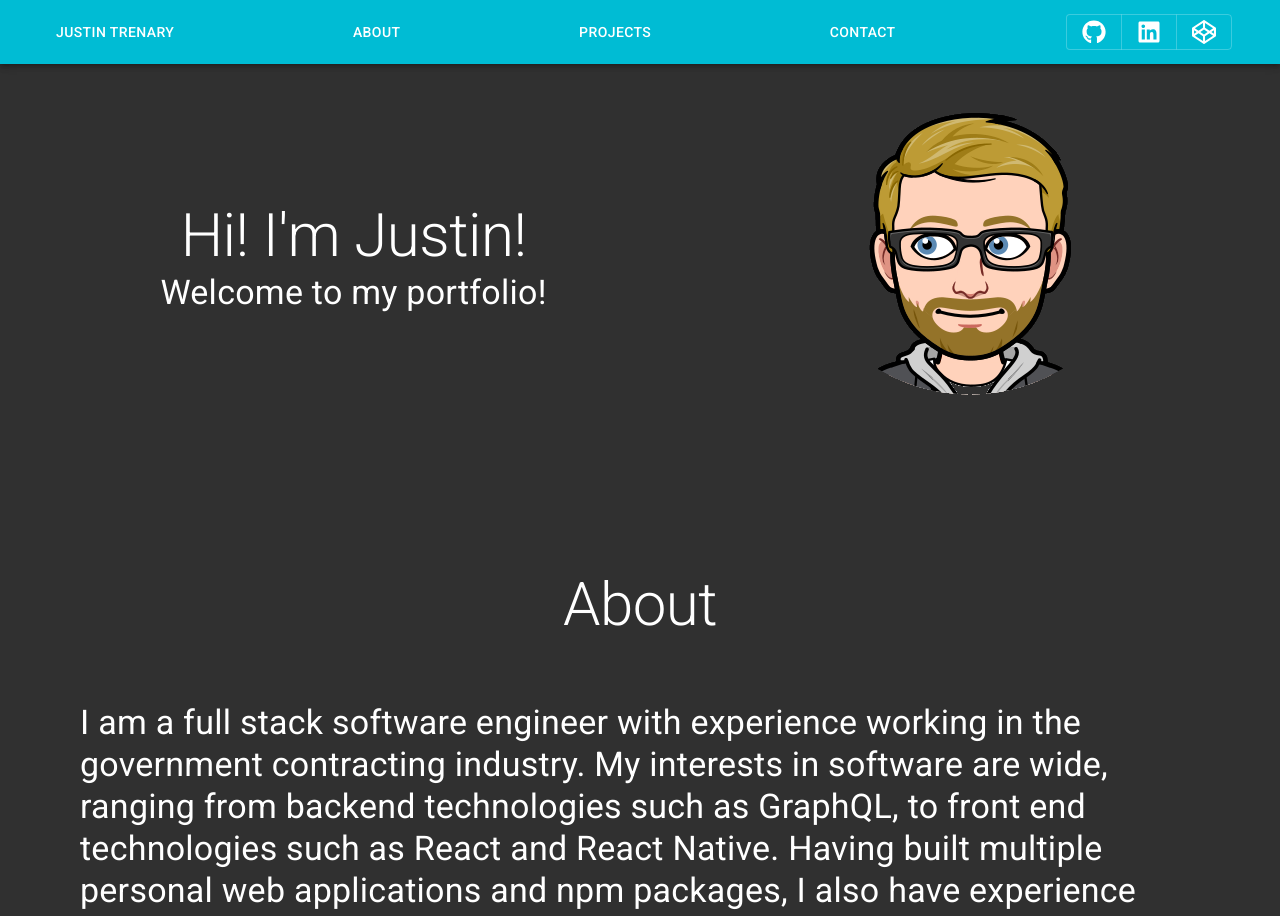
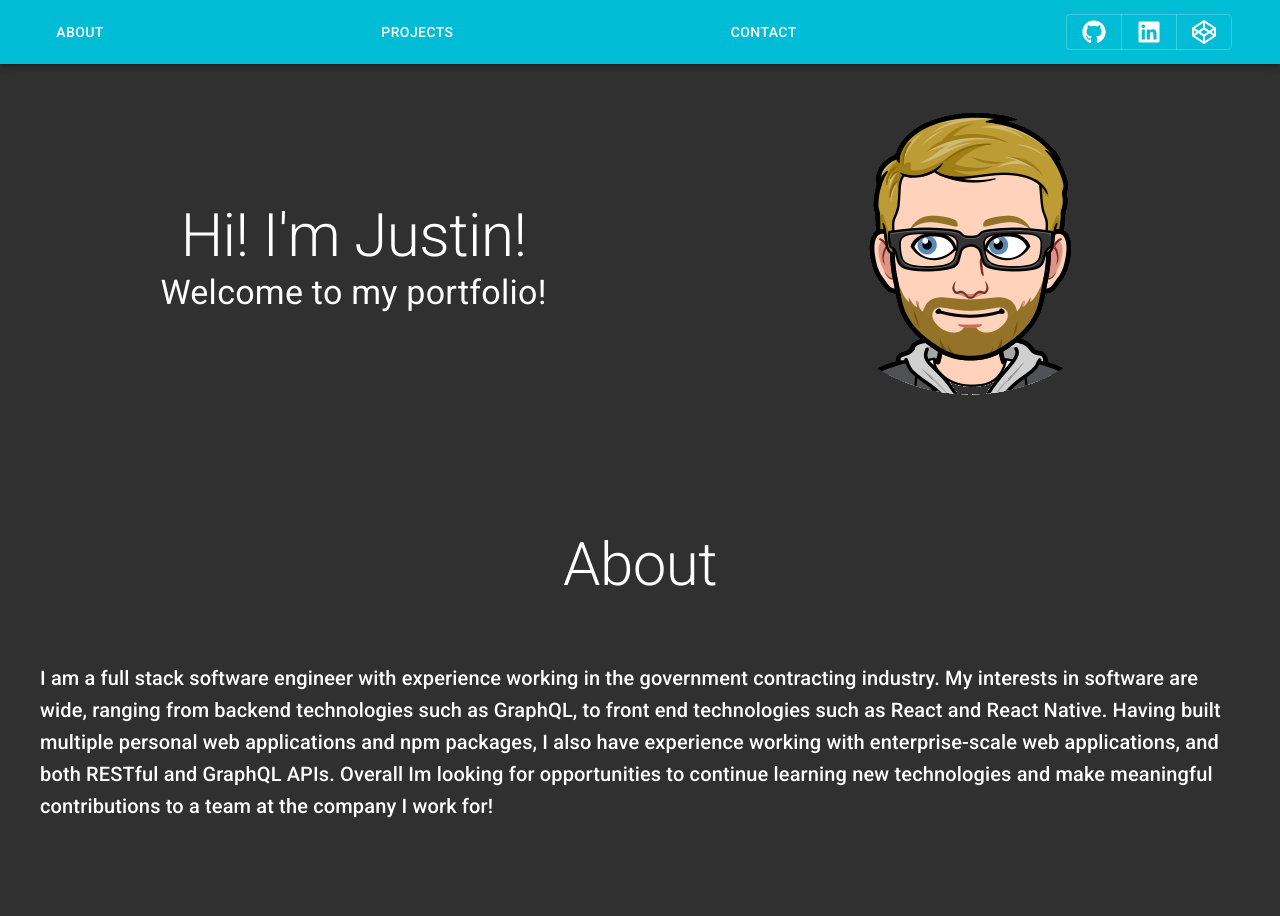
Before and after one commit to trenaryja/portfolio, a Next.js app: page / in a window 1280 px wide. Shown: the top 916 px of the page. Built offline with nearby package versions, Linux system fonts and the light colour scheme.

Commit message:
Update dependencies; Adjust minor styles

```diff
--- a/src/components/About.tsx
+++ b/src/components/About.tsx
@@ -5,7 +5,7 @@ import SectionHeader from "./SectionHeader";
 const useStyles = makeStyles((theme) =>
 	createStyles({
 		container: {
-			padding: theme.spacing(10),
+			padding: theme.spacing(5),
 		},
 	}),
 );
@@ -15,7 +15,7 @@ const About: FC = () => {
 	return (
 		<Container className={classes.container}>
 			<SectionHeader id="about" text="About" />
-			<Typography variant="h4">
+			<Typography variant="h6">
 				I am a full stack software engineer with experience working in the government contracting industry. My
 				interests in software are wide, ranging from backend technologies such as GraphQL, to front end
 				technologies such as React and React Native. Having built multiple personal web applications and npm
--- a/src/components/Header.tsx
+++ b/src/components/Header.tsx
@@ -1,7 +1,7 @@
 import { AppBar, Button, Container, createStyles, makeStyles, Toolbar } from "@material-ui/core";
 import React, { FC } from "react";
 import SocialButtons from "./SocialButtons";
-import { scrollTo, scrollToTop } from "../utils/utils";
+import { scrollTo } from "../utils/utils";
 
 const useStyles = makeStyles(() =>
 	createStyles({
@@ -18,7 +18,6 @@ const Header: FC = () => {
 		<AppBar position="relative">
 			<Container>
 				<Toolbar className={classes.toolbar}>
-					<Button onClick={() => scrollToTop()}>Justin Trenary</Button>
 					<Button onClick={() => scrollTo("about")}>About</Button>
 					<Button onClick={() => scrollTo("projects")}>Projects</Button>
 					<Button onClick={() => scrollTo("contact")}>Contact</Button>
```
Also changed, not shown: package.json (+5 -5 lines), 1 other file (tests, documents, lock files or other folders).
